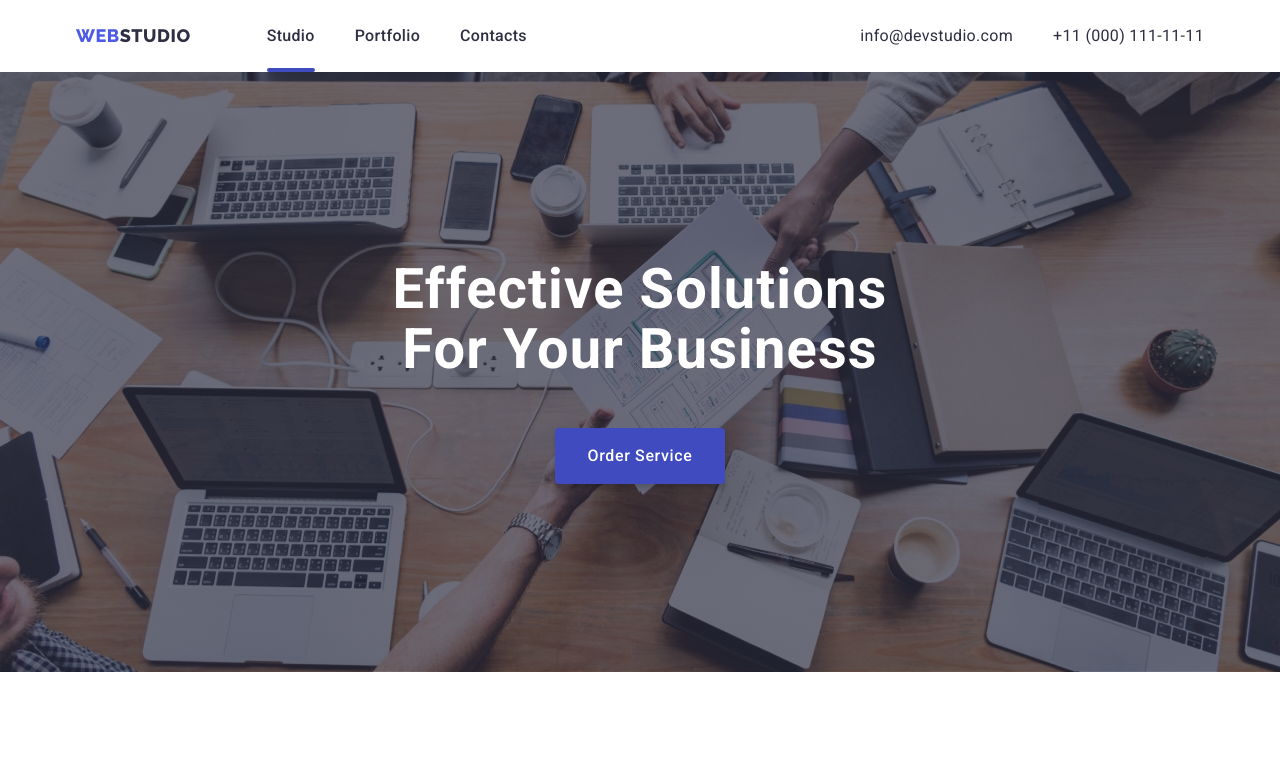
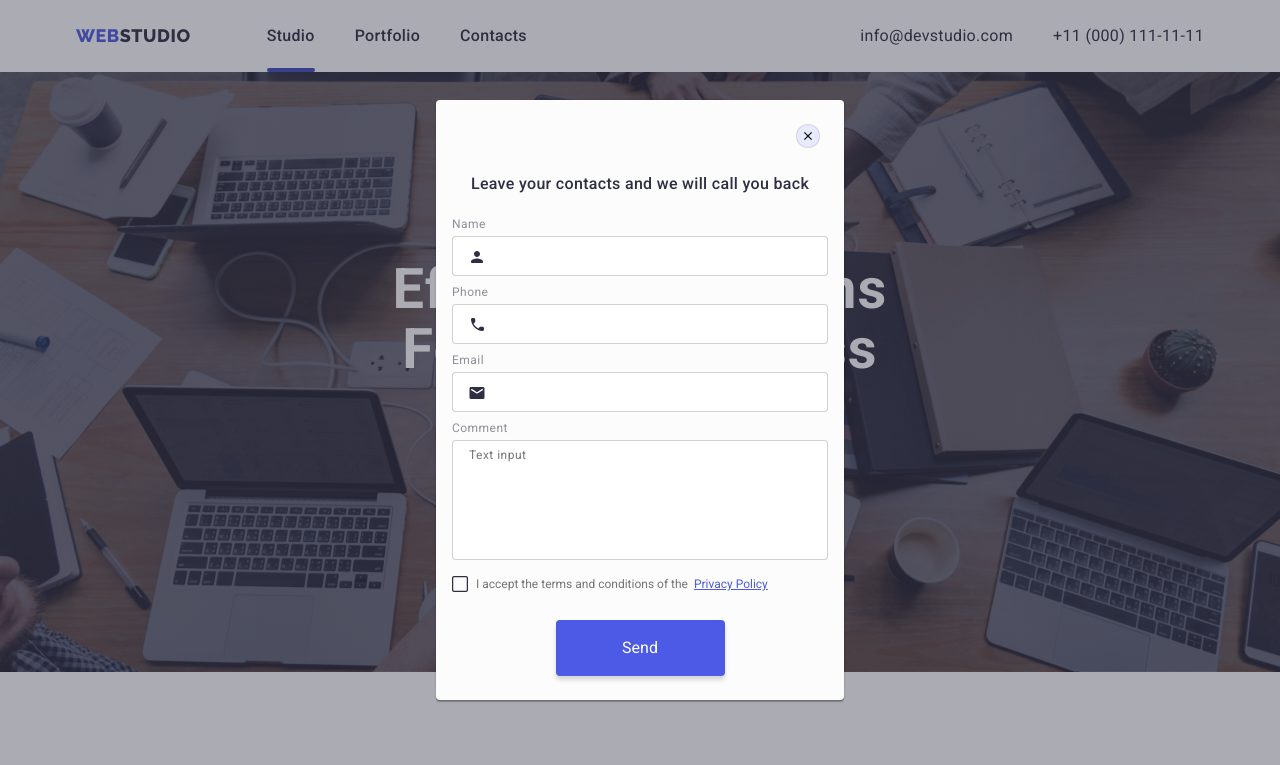
Before and after one commit to vladkovalynskyi/goit-markup-hw-07, a plain HTML site: page index.html in a window 1280 px wide. Both pictures are taken after a click on the button "Order Service". Shown: the top 765 px of the page. Drawn offline with nearby package versions, Linux system fonts and the light colour scheme.

Commit message:
all adaptive

```diff
--- a/css/style.css
+++ b/css/style.css
@@ -147,6 +147,18 @@ ul {
 
 .nav-item {
     color: var(--dark);
+}
+
+.menu-item:hover,
+.menu-item:focus {
+    color: var(--pressed-state);
+}
+
+.address-mail:hover,
+.address-mail:focus,
+.address-phone:hover,
+.address-phone:focus {
+    color: var(--pressed-state);
 }
 
 @media screen and (min-width: 768px) {
@@ -738,6 +750,7 @@ ul {
 }
 
 .footer-text {
+    line-height: 1.5;
     color: var(--accent);
 }
 
@@ -845,6 +858,63 @@ ul {
     background-color: var(--pressed-state);
 }
 
+@media screen and (min-width: 768px) {
+    .footer .container {
+        padding-left: 108px;
+        flex-direction: row;
+        flex-wrap: wrap;
+        gap: 72px 24px;
+    }
+
+    .container-text {
+        width: 264px;
+        margin-bottom: 0;
+    }
+
+    .footer-logo {
+        justify-content: flex-start;
+    }
+
+    .social-media {
+        margin-bottom: 0;
+    }
+
+    .footer-social-text {
+        text-align: left;
+
+    }
+
+    .footer-subscribe-label {
+        text-align: left;
+    }
+
+    .subscribe-form {
+        flex-direction: row;
+    }
+
+    .footer-subscribe-input {
+        width: 264px;
+        margin-bottom: 0;
+        margin-right: 24px;
+    }
+}
+
+@media screen and (min-width: 1200px) {
+    .footer .container {
+        justify-content: flex-start;
+        padding-left: 15px;
+        gap: 0;
+    }
+
+    .container-text {
+        margin-right: 120px;
+    }
+
+    .social-media {
+        margin-right: 80px;
+    }
+}
+
 /* ======================FOOTER=================== */
 
 /* =================MOBILE_MENU==================== */
@@ -909,6 +979,11 @@ ul {
     letter-spacing: 0.02em;
 }
 
+.mobile-menu-item_menu:hover,
+.mobile-menu-item_menu:focus {
+    color: var(--primary-brand);
+}
+
 .mobile-menu-list_cont {
     display: flex;
     flex-direction: column;
@@ -918,6 +993,16 @@ ul {
 }
 
 .mobile-menu-item_phone {
+    font-weight: 500;
+    font-size: 20px;
+    line-height: 1.2;
+    letter-spacing: 0.02em;
+}
+
+.mobile-menu-item_phone:hover,
+.mobile-menu-item_phone:focus,
+.mobile-menu-item_mail:hover,
+.mobile-menu-item_mail:focus {
     font-weight: 600;
     font-size: 36px;
     line-height: 1.11;
@@ -955,3 +1040,203 @@ ul {
 }
 
 /* =================MOBILE_MENU==================== */
+/* =================MODAL==================== */
+.backdrop {
+    position: fixed;
+    top: 0;
+    left: 0;
+    z-index: 100;
+    width: 100%;
+    height: 100%;
+    background-color: var(--modal-overlay);
+    transform: scale(1);
+    transition: opacity 400ms linear, transform 400ms linear, visibility 400ms linear;
+}
+
+.backdrop.is-hidden {
+    opacity: 0;
+    visibility: hidden;
+    pointer-events: none;
+    transform: scale(0);
+}
+
+.modal {
+    position: absolute;
+    top: 50%;
+    left: 50%;
+    width: 392px;
+    padding: 72px 16px 24px 16px;
+    transform: translate(-50%, -50%);
+    background-color: #FCFCFC;
+    box-shadow: 0px 1px 1px rgba(0, 0, 0, 0.14),
+        0px 1px 3px rgba(0, 0, 0, 0.12),
+        0px 2px 1px rgba(0, 0, 0, 0.2);
+    border-radius: 4px;
+
+}
+
+.modal-close-btn {
+    position: absolute;
+    top: 24px;
+    right: 24px;
+    width: 24px;
+    height: 24px;
+    display: flex;
+    justify-content: center;
+    align-items: center;
+    border-radius: 50%;
+    background-color: var(--accent);
+    border: 1px solid rgba(0, 0, 0, 0.1);
+    padding: 0;
+    cursor: pointer;
+    transition: background-color 250ms cubic-bezier(0.4, 0, 0.2, 1);
+}
+
+.modal-close-btn-icon {
+    transition: fill 250ms cubic-bezier(0.4, 0, 0.2, 1);
+}
+
+.modal-close-btn:hover,
+.modal-close-btn:focus {
+    background-color: var(--pressed-state);
+}
+
+.modal-close-btn:hover .modal-close-btn-icon,
+.modal-close-btn:focus .modal-close-btn-icon {
+    fill: #FFF;
+}
+
+.modal-header {
+    text-align: center;
+    margin: 0;
+    margin-bottom: 16px;
+}
+
+.modal-form {
+    display: flex;
+    flex-direction: column;
+}
+
+.modal-form-lab {
+    position: relative;
+    margin-bottom: 4px;
+    font-size: 12px;
+    line-height: 2;
+    letter-spacing: 0.04em;
+    color: var(--subtle-text);
+}
+
+.modal-form-in {
+    width: 100%;
+    height: 40px;
+    border: 1px solid rgba(33, 33, 33, 0.2);
+    border-radius: 4px;
+    padding: 0;
+    padding-left: 38px;
+    transition: border 250ms cubic-bezier(0.4, 0, 0.2, 1);
+}
+
+.modal-form-in:focus {
+    outline: none;
+    border: 1px solid var(--primary-brand);
+}
+
+.modal-form-in-icon {
+    position: absolute;
+    display: block;
+    left: 16px;
+    top: 70%;
+    transform: translate(0, -50%);
+    fill: var(--dark);
+    transition: fill 250ms cubic-bezier(0.4, 0, 0.2, 1);
+}
+
+.modal-form-in:focus+.modal-form-in-icon {
+    fill: var(--primary-brand);
+}
+
+.modal-form-comment {
+    resize: none;
+    width: 100%;
+    height: 120px;
+    padding: 8px 16px;
+    border: 1px solid rgba(33, 33, 33, 0.2);
+    border-radius: 4px;
+    transition: border 250ms cubic-bezier(0.4, 0, 0.2, 1);
+    font-size: 12px;
+}
+
+.modal-form-comment:placeholder-shown {
+    font-size: 12px;
+    letter-spacing: 0.04em;
+    color: rgba(117, 117, 117, 0.5);
+}
+
+.modal-form-comment:focus {
+    outline: none;
+    border: 1px solid var(--primary-brand);
+}
+
+.modal-form-check-lab {
+    display: flex;
+    align-items: center;
+    font-size: 12px;
+    line-height: 2;
+    margin-bottom: 24px;
+    color: #757575;
+}
+
+.modal-form-check-link {
+    color: var(--primary-brand);
+}
+
+.modal-form-check-lab::before {
+    content: "";
+    width: 16px;
+    height: 16px;
+    display: block;
+    background-image: url(../images/check-off.svg);
+    cursor: pointer;
+    margin-right: 8px;
+    transition: background-image 250ms cubic-bezier(0.4, 0, 0.2, 1),
+        outline 250ms cubic-bezier(0.4, 0, 0.2, 1);
+}
+
+.modal-form-check:checked+.modal-form-check-lab::before {
+    background-image: url(../images/check-on.svg);
+}
+
+.modal-form-check:focus+.modal-form-check-lab::before {
+    outline: 1px solid var(--primary-brand);
+}
+
+.modal-form-send {
+    display: flex;
+    align-self: center;
+    padding: 16px 32px;
+    color: #FFF;
+    background: var(--primary-brand);
+    box-shadow: 0px 4px 4px rgba(0, 0, 0, 0.15);
+    border: none;
+    border-radius: 4px;
+    transition: background 250ms cubic-bezier(0.4, 0, 0.2, 1)
+}
+
+.modal-form-send-span {
+    line-height: 1.5;
+    width: 105px;
+}
+
+.modal-form-send:hover,
+.modal-form-send:focus {
+    background: var(--pressed-state);
+}
+
+@media screen and (min-width: 768px) {
+    .modal {
+        width: 408px;
+    }
+
+}
+
+/* =================MODAL==================== */
--- a/index.html
+++ b/index.html
@@ -429,7 +429,7 @@
             </ul>
         </div>
     </div>
-    <!-- <div class="backdrop is-hidden" data-modal>
+    <div class="backdrop is-hidden" data-modal>
         <div class="modal">
             <button class="modal-close-btn" type="button" data-modal-close aria-label="icon">
                 <svg class="modal-close-btn-icon" width="8" height="8">
@@ -470,9 +470,9 @@
                 <button type="submit" class="modal-form-send"><span class="modal-form-send-span">Send</span></button>
             </form>
         </div>
-    </div> -->
+    </div>
     <script src="./js/mobile-menu.js"></script>
-    <!-- <script src="./js/modal.js"></script> -->
+    <script src="./js/modal.js"></script>
 </body>
 
 </html>
```
